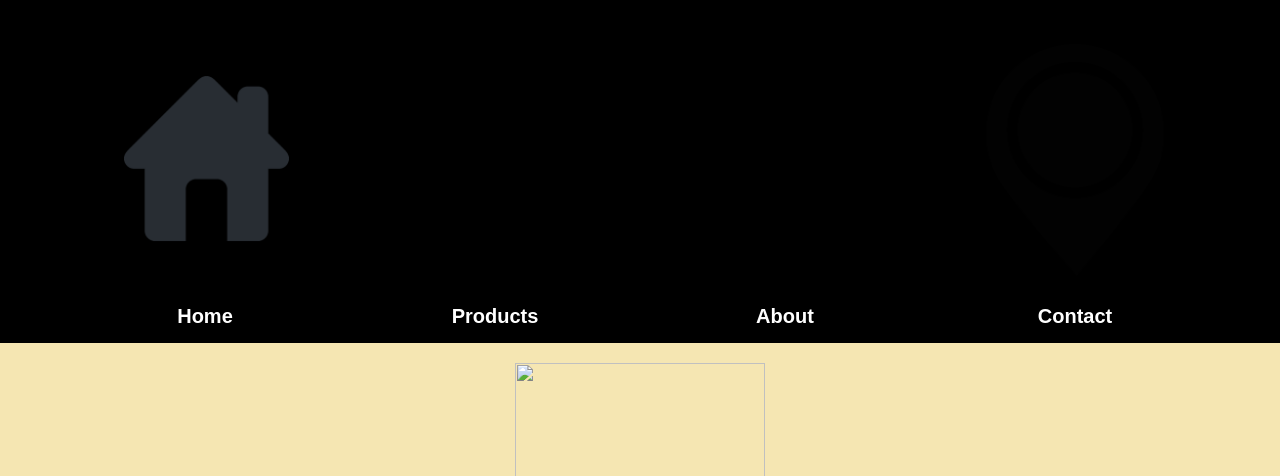
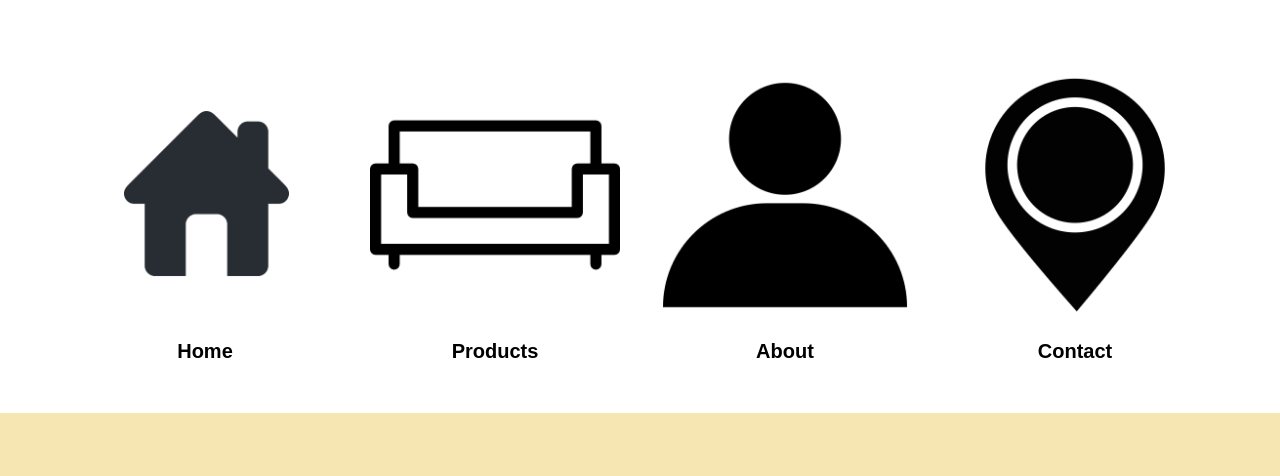
Before and after one commit to NidheeshP28/FlavorTown, a website: page index.html in a window 1280 px wide. Shown: the top 476 px of the page. Drawn offline with Linux system fonts and the light colour scheme; a web font is replaced by a local one.

Commit message:
Nonsense

```diff
--- a/index.html
+++ b/index.html
@@ -10,13 +10,12 @@
 <body>
     <nav>
         <ul>
-            <li><a href="#"><img src="R.png" alt="Home" width="10">Home</a></li>
-            <li><a href="#"><img src="114830.png" alt="Product" width="10">Products</a></li>
-            <li><a href="#"><img src="884951_man_512x512.png" alt="Info" width="10">About</a></li>
-            <li><a href="#"><img src="11553132.png" alt="Contact" width="10">Contact</a></li>
+            <li><a href="#"><img src="R.png" alt="Home" width="3">Home</a></li>
+            <li><a href="#"><img src="114830.png" alt="Product" width="3">Products</a></li>
+            <li><a href="#"><img src="884951_man_512x512.png" alt="Info" width="3">About</a></li>
+            <li><a href="#"><img src="11553132.png" alt="Contact" width="3">Contact</a></li>
         </ul>
     </nav>
-    <img src="" alt="" width="250">
     <h1>NecesCity</h1>
 
 </html>
--- a/style.css
+++ b/style.css
@@ -29,8 +29,8 @@ body {
 }
 
 nav {
-  background-color: #000000;
-  padding: 15px 0;
+  background-color: #ffffff;
+  padding: 50px 0;
 }
 
 nav ul {
@@ -43,7 +43,7 @@ nav ul {
 }
 
 nav ul li a {
-  color: white;
+  color: rgb(0, 0, 0);
   text-decoration: none;
   font-size: 20px;
   font-weight: 600;
```
Also changed, not shown: 1 other file.
